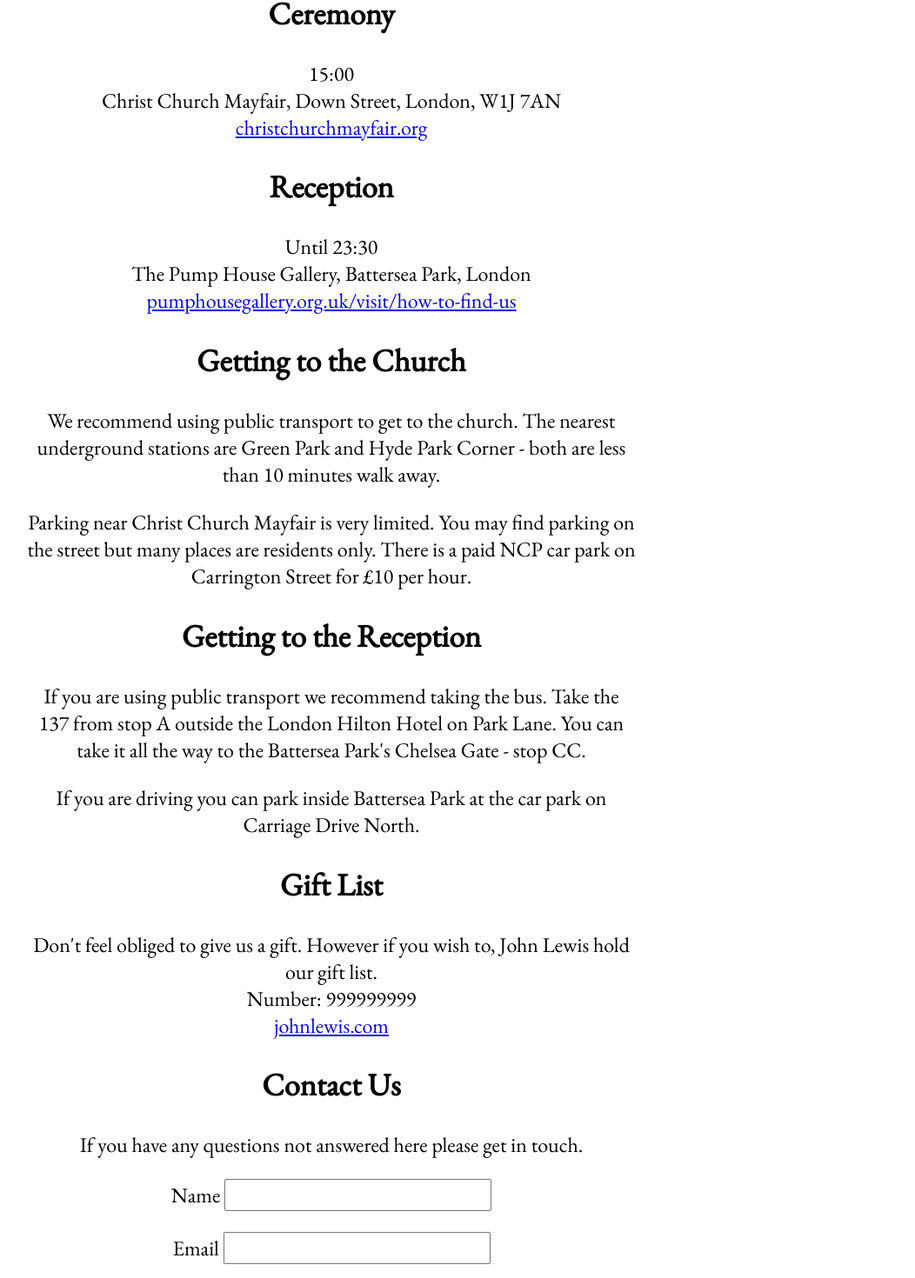
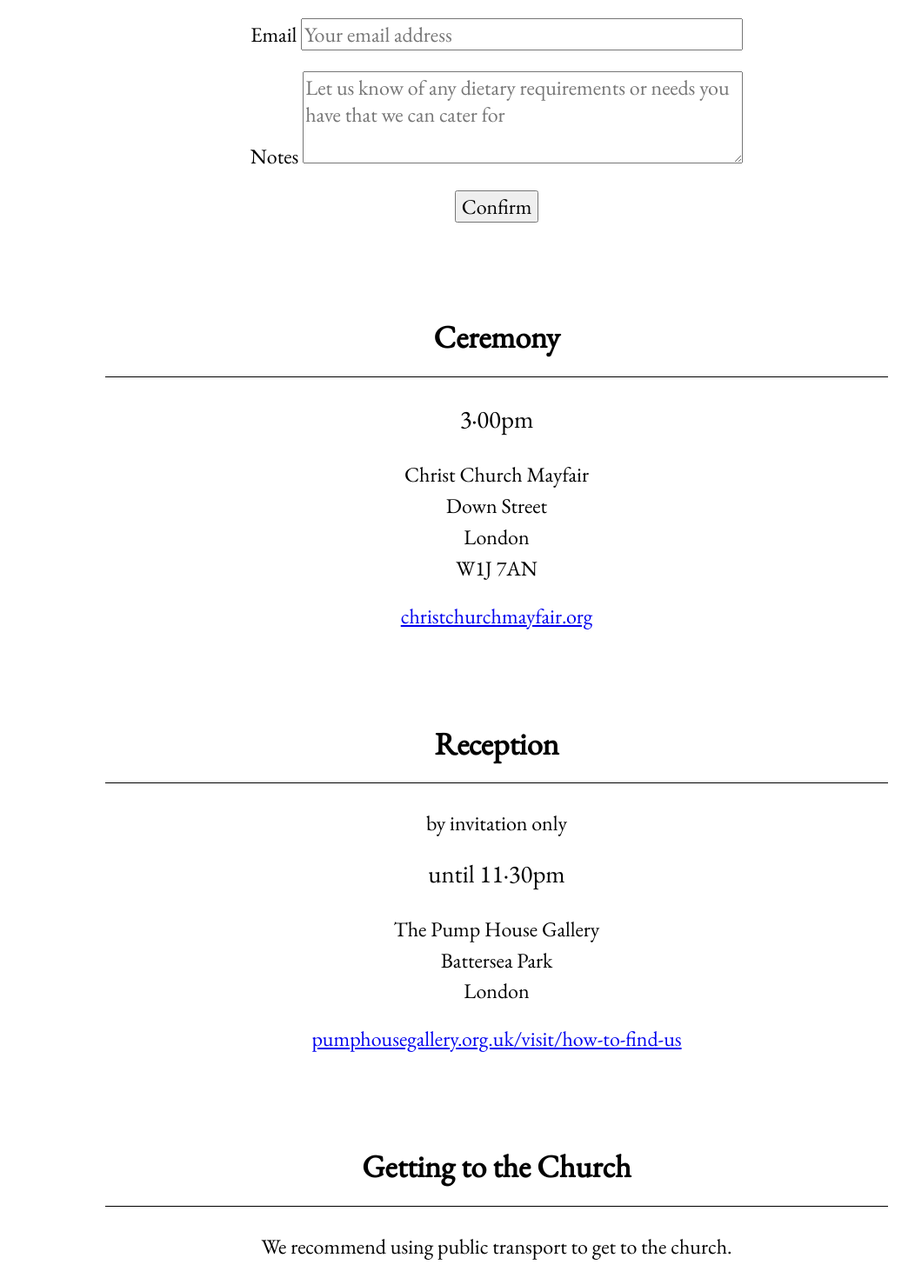
Before and after one commit to tomduckering/jo-and-tom-dot-com, a React (Create React App) app: page / in a window 1280 px wide. Shown: the part 596-2066 px from the top of the page at 87% size, without its empty margins (69-1121 px from the left). Built offline with nearby package versions, Linux system fonts and the light colour scheme.

Commit message:
Tweak a bunch of styling

```diff
--- a/src/App.css
+++ b/src/App.css
@@ -4,16 +4,17 @@
   text-align: center;
   font-family: 'EB Garamond', serif;
   font-size: 18pt;
-  width: 900px;
+  width: 100%;
   display: grid;
-  grid-template-columns: 100px 1fr 1fr 1fr 1fr 1fr 1fr 1fr 1fr 1fr 1fr 1fr 1fr 100px;
+  grid-template-columns: calc(calc(100% - 900px) / 2) 1fr 1fr 1fr 1fr 1fr 1fr 1fr 1fr 1fr 1fr 1fr 1fr calc(calc(100% - 900px) / 2);
   grid-template-areas: ". header header header header header header header header header header header header ."
   ". content content content content content content content content content content content content .";
-  grid-template-rows: 100px auto;
+  grid-template-rows: auto auto;
 }
 
 .App header {
   grid-area: header;
+  margin-bottom: 3em;
 }
 
 .App main {
@@ -29,6 +30,35 @@
   font-size   : 100%;
 }
 
+section h2 {
+  margin-top: 3em;
+  padding-bottom: 0.6em;
+  border-bottom-style: solid;
+  border-bottom-width: 1px;
+  border-bottom-color: black;
+}
+
+time {
+  display: block;
+  margin-bottom: 1em;
+  margin-top: 0;
+  font-size: 1.2em;
+}
+
+.ceremony a, .reception a {
+  display: block;
+  margin-top: 1em;
+}
+
+.address p {
+  margin-bottom: 0.2em;
+  margin-top: 0;
+}
+
+.App main section input {
+  width: 500px;
+}
+
 .App main section textarea {
   font-family : inherit;
   font-size   : 100%;
--- a/src/App.tsx
+++ b/src/App.tsx
@@ -14,13 +14,13 @@ const App: React.FC = () => {
           <p>Please let us know that you're coming.</p>
           <form name="rsvp" action="https://formspree.io/mwkedqrq" method="POST">
             <p>
-              <label>Name(s) <input type="text" name="name" placeholder="Your name"/></label>
+              <label>Name(s) <input type="text" name="name" placeholder="Your name" /></label>
             </p>
             <p>
-              <label>Email <input type="email" name="email" placeholder="Your email address"/></label>
+              <label>Email <input type="email" name="email" placeholder="Your email address" /></label>
             </p>
             <p>
-              <label>Notes <textarea name="notes" placeholder="Let us know of any dietary requirements or needs we can cater for"></textarea></label>
+              <label>Notes <textarea name="notes" placeholder="Let us know of any dietary requirements or needs you have that we can cater for"></textarea></label>
             </p>
             <p>
               <button type="submit">Confirm</button>
@@ -29,44 +29,56 @@ const App: React.FC = () => {
         </section>
         <section className="ceremony">
           <h2>Ceremony</h2>
-          <time>15:00</time>
-          <div>Christ Church Mayfair, Down Street, London, W1J 7AN</div>
+          <time>3·00pm</time>
+          <div className="address">
+            <p>Christ Church Mayfair</p>
+            <p>Down Street</p>
+            <p>London</p>
+            <p>W1J 7AN</p>
+          </div>
           <a href="https://christchurchmayfair.org">christchurchmayfair.org</a>
         </section>
         <section className="reception">
           <h2>Reception</h2>
-          <time>Until 23:30</time>
-          <div>The Pump House Gallery, Battersea Park, London</div>
+          <p>by invitation only</p>
+          <time>until 11·30pm</time>
+          <div className="address">
+            <p>The Pump House Gallery</p>
+            <p>Battersea Park</p>
+            <p>London</p>
+          </div>
           <a href="https://pumphousegallery.org.uk/visit/how-to-find-us">pumphousegallery.org.uk/visit/how-to-find-us</a>
         </section>
         <section className="directionsToChurch">
-          <h1>Getting to the Church</h1>
-          <p>We recommend using public transport to get to the church. The nearest underground stations are Green Park and Hyde Park Corner - both are less than 10 minutes walk away.</p>
-          <p>Parking near Christ Church Mayfair is very limited. You may find parking on the street but many places are residents only. There is a paid NCP car park on Carrington Street for £10 per hour.</p>
+          <h2>Getting to the Church</h2>
+          <p>We recommend using public transport to get to the church.</p>
+          <p>The nearest underground stations are Green Park and Hyde Park Corner - both are less than 10 minutes walk away.</p>
+          <p>Parking near the church is very limited. You may find parking on the street but many places are restricted for residents only.</p>
+          <p>There is a paid NCP car park on Carrington Street for £10 per hour.</p>
         </section>
         <section className="directionsToReception">
-          <h1>Getting to the Reception</h1>
+          <h2>Getting to the Reception</h2>
           <p>If you are using public transport we recommend taking the bus. Take the 137 from stop A outside the London Hilton Hotel on Park Lane. You can take it all the way to the Battersea Park's Chelsea Gate - stop CC.</p>
-          <p>If you are driving you can park inside Battersea Park at the car park on Carriage Drive North.</p>
+          <p>If you are driving you can park inside Battersea Park at the car park on Carriage Drive North. More information is available at <a href="https://www.wandsworth.gov.uk/parking/parking-zones/battersea-park-area-parking-zones/">Wandworth Borough Council's Website</a></p>
         </section>
         <section className="gifts">
           <h2>Gift List</h2>
-          <div>Don't feel obliged to give us a gift. However if you wish to, John Lewis hold our gift list.</div>
-          <div>Number: 999999999</div>
-          <a href="https://johnlewis.com">johnlewis.com</a>
+          <div>Don't feel obliged to give us a gift. If you wish to however John Lewis is holding our gift list.</div>
+          <div>Number: 776905</div>
+          <a href="https://www.johnlewisgiftlist.com/giftint/JSPs/GiftList/BuyGifts/GuestFindAList.jsp">John Lewis Gift List</a>
         </section>
         <section className="contact">
           <h2>Contact Us</h2>
           <p>If you have any questions not answered here please get in touch.</p>
           <form name="contact" action="https://formspree.io/mnqakzgo" method="POST">
             <p>
-              <label>Name <input type="text" name="name" /></label>
+              <label>Name <input type="text" name="name" placeholder="Your name"/></label>
             </p>
             <p>
-              <label>Email <input type="email" name="email" /></label>
+              <label>Email <input type="email" name="email" placeholder="Your email address"/></label>
             </p>
             <p>
-              <label>Your Question <textarea name="notes"></textarea></label>
+              <label>Your Question <textarea name="notes" placeholder="Ask your question here"></textarea></label>
             </p>
             <p>
               <button type="submit">Send</button>
```
